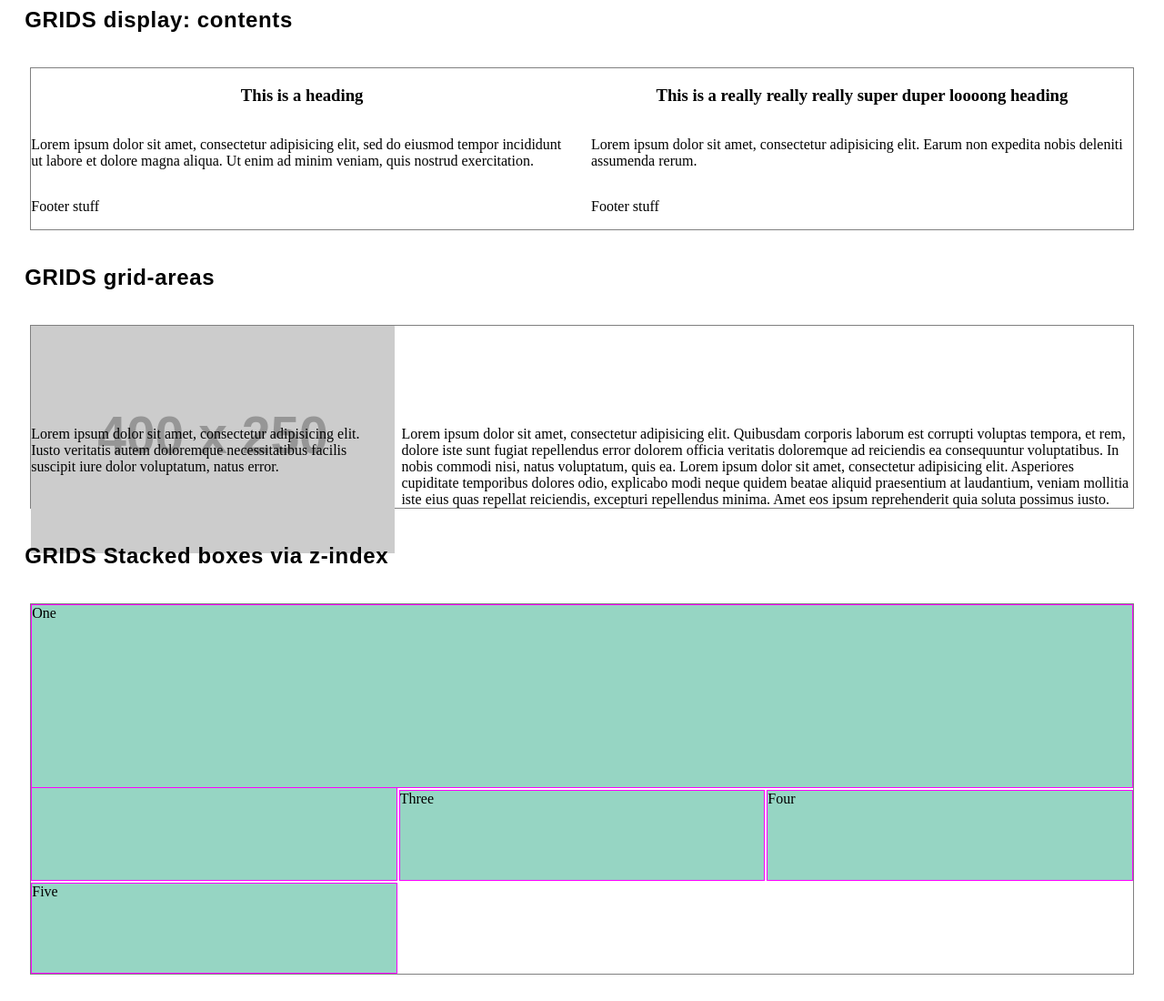
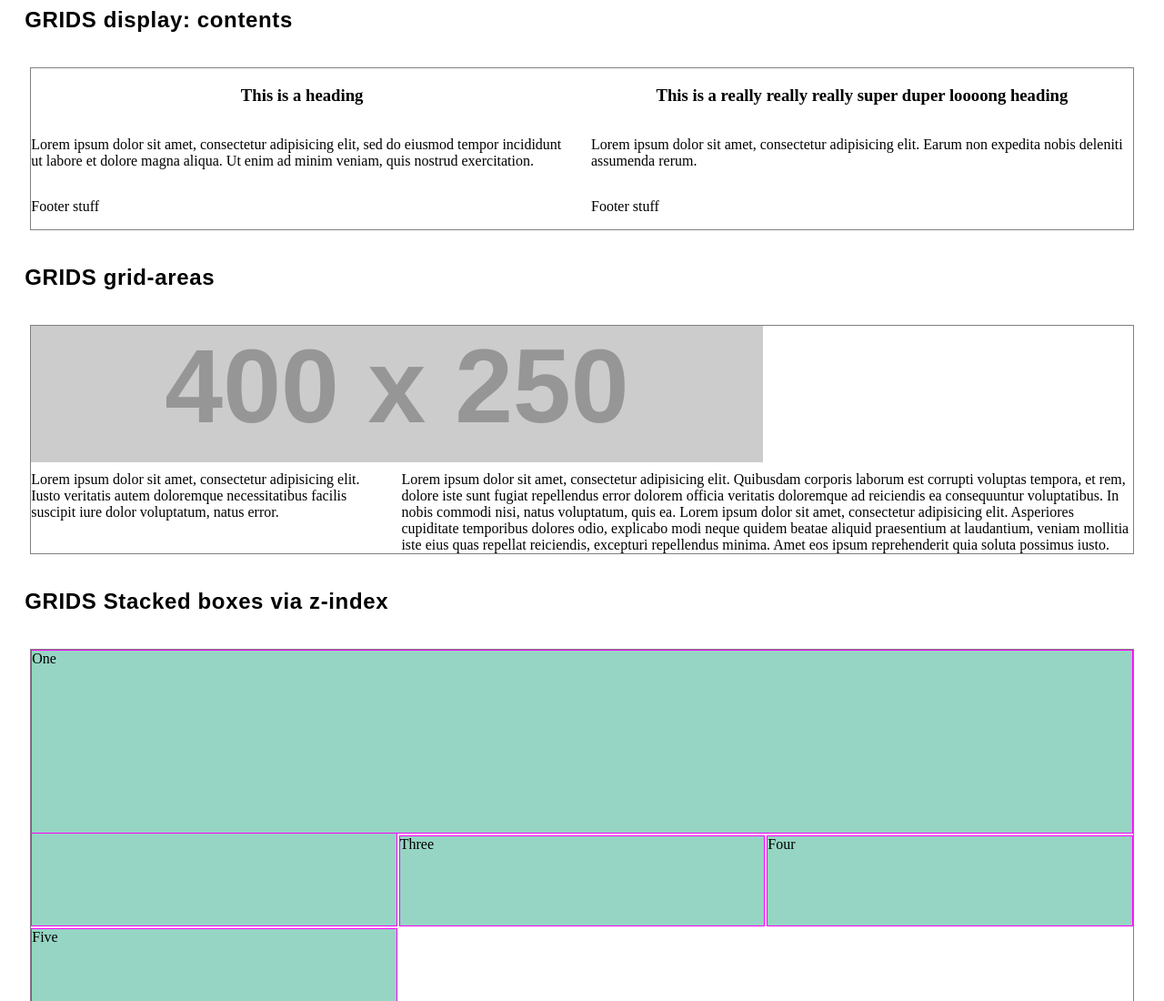
Before and after one commit to deniolp/myGrids, a plain HTML site: page index.html in a window 1280 px wide. Shown: the top 1100 px of the page at 91% size. Drawn offline with Linux system fonts and the light colour scheme; placeholder pictures from the web are drawn by us.

Commit message:
Making image responsible and fitting to grid-area

```diff
--- a/style.css
+++ b/style.css
@@ -50,7 +50,7 @@ article {
   grid-template-columns: 1fr 1fr 1fr;
   grid-column-gap: 10px;
   grid-row-gap: 10px;
-  grid-template-rows: 100px auto;
+  grid-template-rows: auto auto;
   grid-template-areas:
     "img img ."
     "caption text text"
@@ -61,8 +61,10 @@ article {
 }
 
 .image {
+  height: 150px;
+  width: 100%;
   grid-area: img;
-  background-color: lightgrey;
+  object-fit: cover;
 }
 
 .caption {
```
